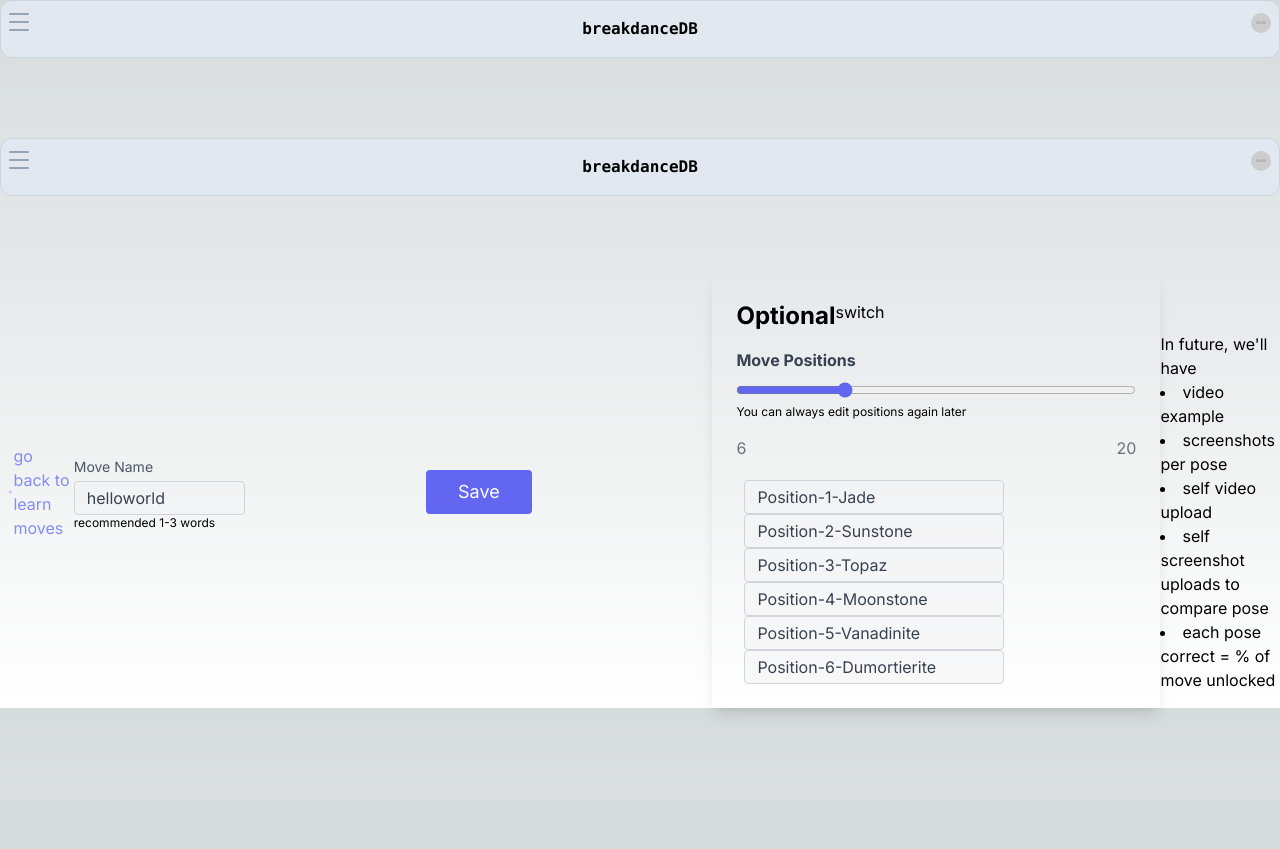
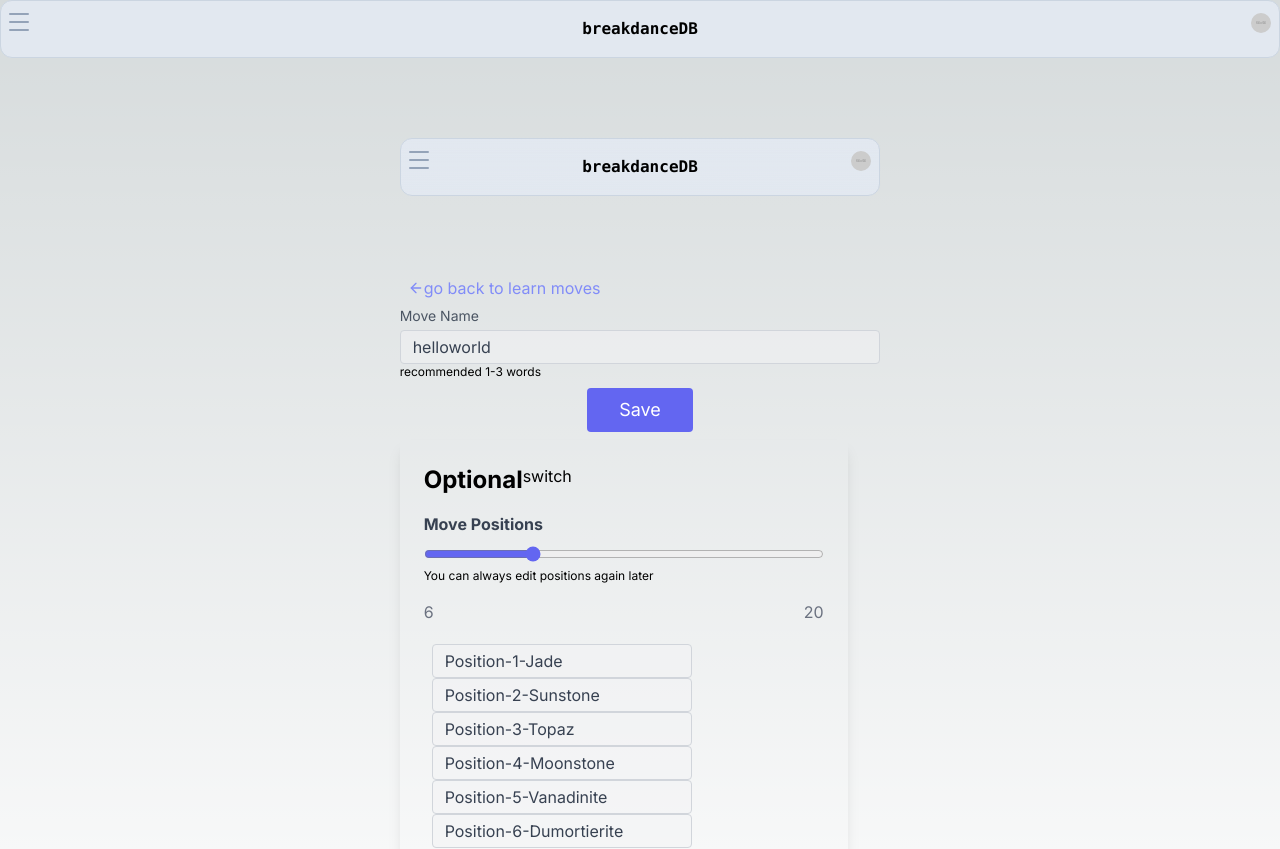
Before and after one commit to volaix/breakdancedb, a Next.js app: page /learnmoves/newmove in a window 1280 px wide. Shown: the top 849 px of the page. Before the commit the page ends 800 px from the top, so only its background shows below. Built offline with nearby package versions, Linux system fonts and the light colour scheme.

Commit message:
newmove has layout

```diff
--- /dev/null
+++ b/src/app/learnmoves/newmove/layout.tsx
@@ -0,0 +1,14 @@
+import Header from "@/app/Header";
+
+export default function RootLayout({
+  children,
+}: Readonly<{
+  children: React.ReactNode;
+}>) {
+  return (
+    <div>
+      <Header />
+      <div className="mt-20 dark:text-gray-600 flex flex-col items-center w-xs">{children}</div>
+    </div>
+  );
+}
--- a/src/app/learnmoves/newmove/page.tsx
+++ b/src/app/learnmoves/newmove/page.tsx
@@ -23,11 +23,8 @@ const GoBack = () => (
 )
 
 const NewMove = () => {
-  //  display: flex;
-  // flex-direction: column;
-  // align-items: center;
   return (
-    <div className="mt-20 dark:text-gray-600 flex items-center">
+    <div className="">
       <GoBack />
 
       <NameInput />
@@ -49,7 +46,6 @@ const NewMove = () => {
 const Page = () => {
   return (
     <div>
-      <Header />
       <NewMove />
     </div>
   )
```
